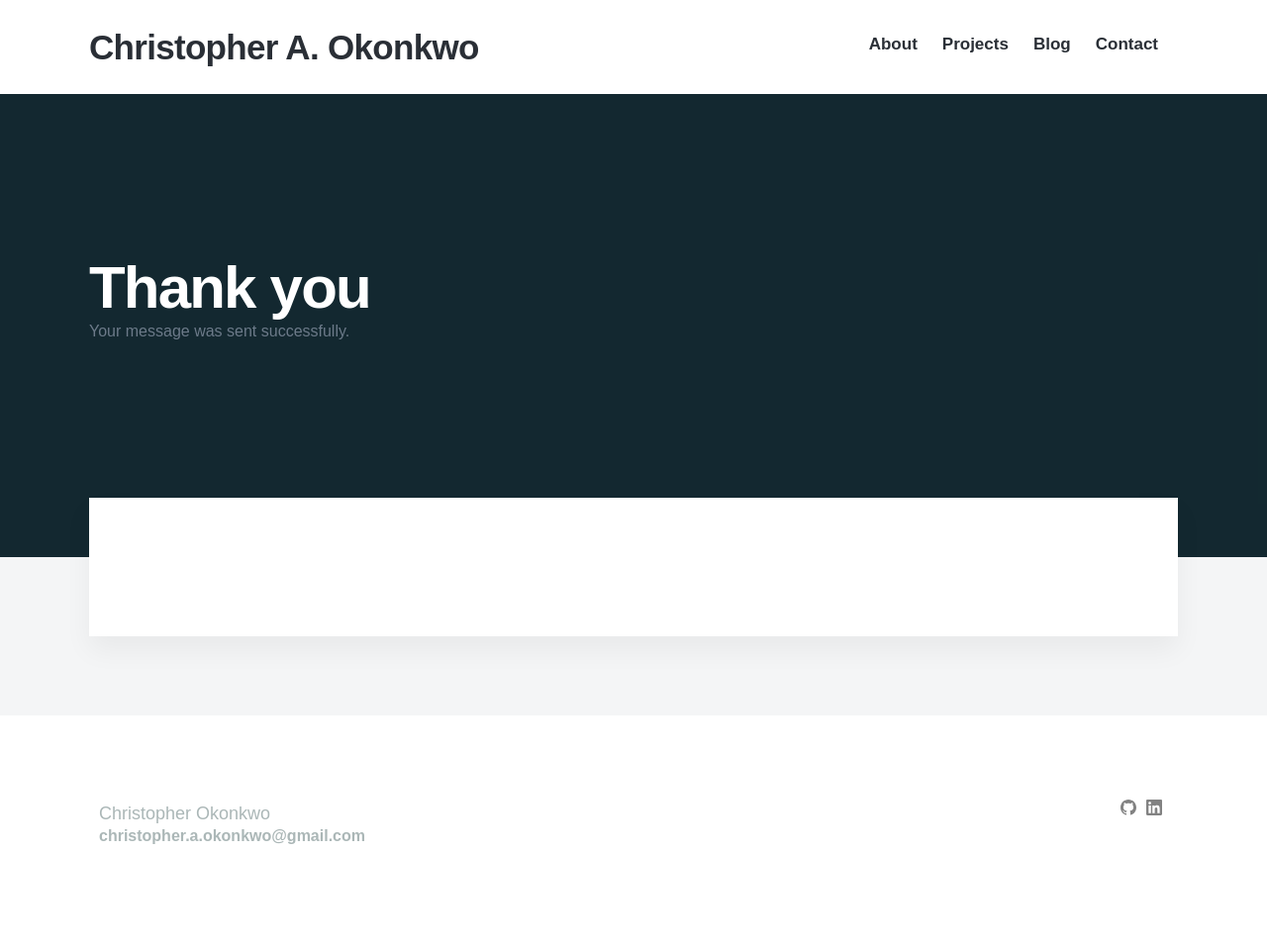
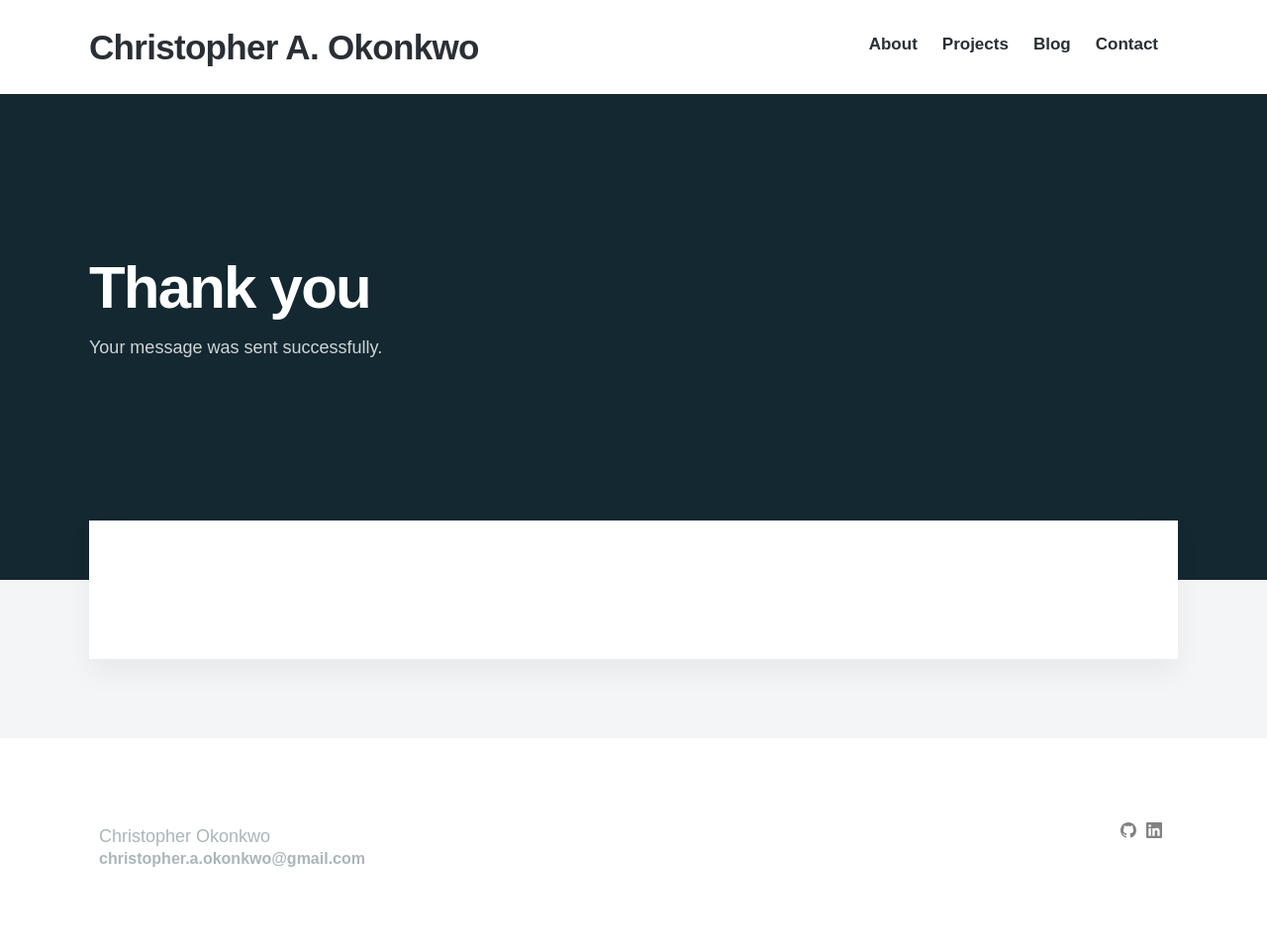
Before and after one commit to crisokonkwo/crisokonkwo.github.io, a Jekyll site: the page built from _pages/thanks.md, in a window 1280 px wide. Shown: the whole page at 99% size. Built offline with Jekyll 4.4.1, drawn with Linux system fonts in a browser that asks for light colours; nearby versions of some CDN libraries; some web fonts are replaced; before the commit the page ends 933 px from its top, so only the background shows below that.

Commit message:
Update page.html

```diff
--- a/_layouts/page.html
+++ b/_layouts/page.html
@@ -11,7 +11,7 @@ layout: default
 	<div class="wrap">
 
 		<h1>{{ page.title }}</h1>
-		<p1>{{ page.subtitle }}</p1>
+		<p>{{ page.subtitle }}</p>
 
 	</div>
 
```
